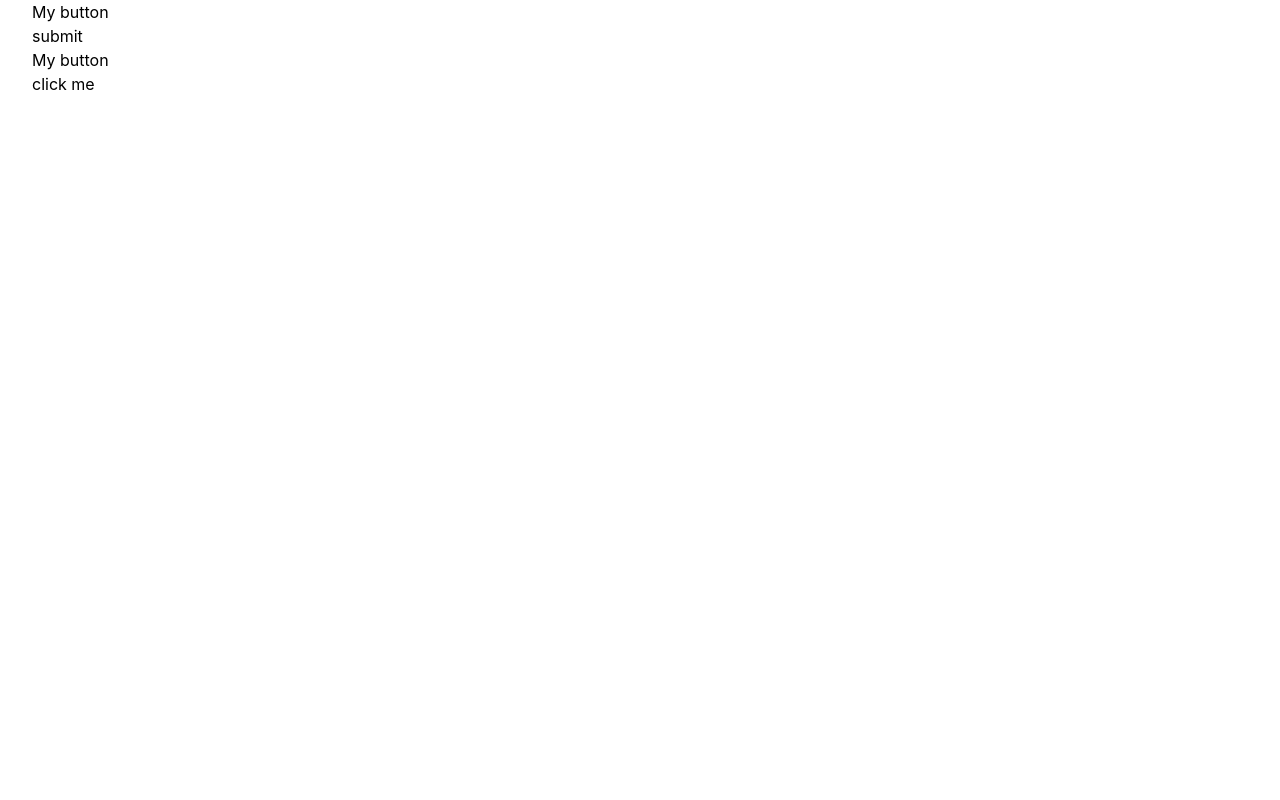
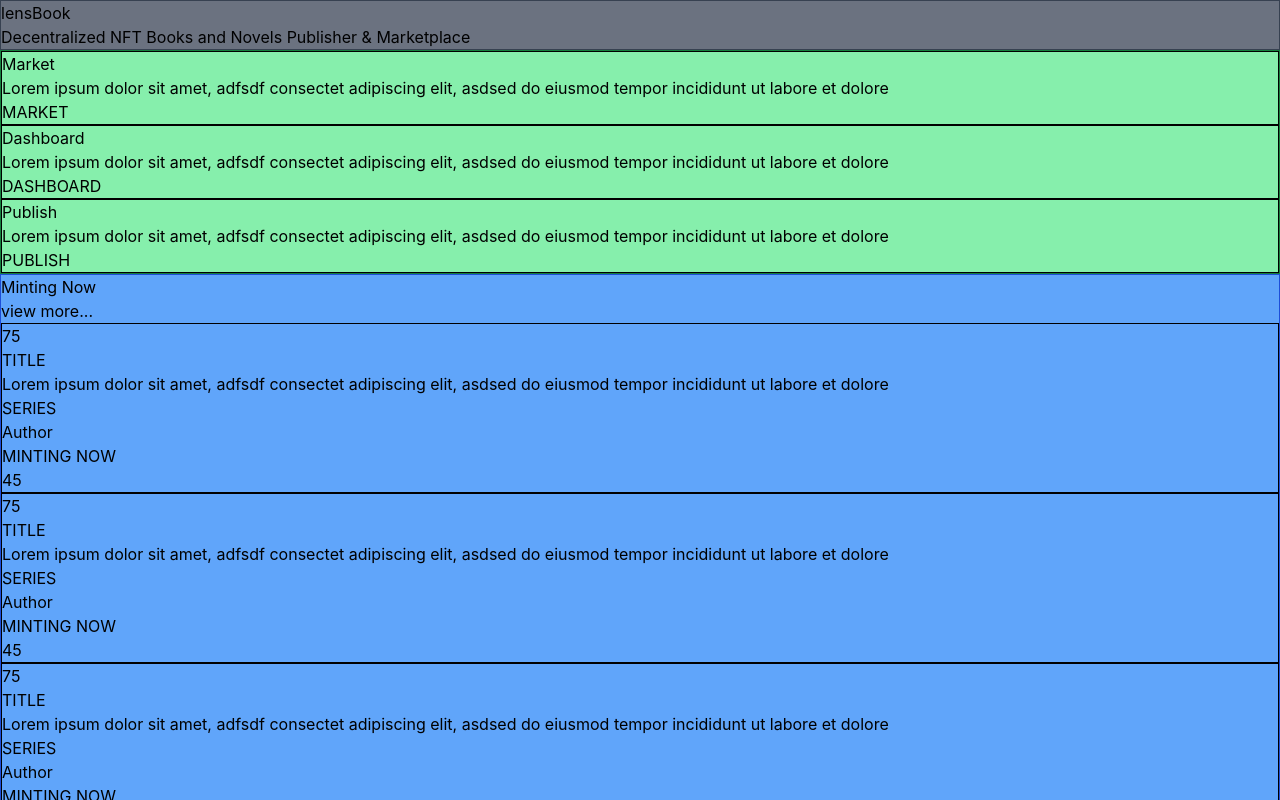
Before and after one commit to malik672/lensbook, a Next.js app in the folder client/: page / in a window 1280 px wide. Shown: the top 800 px of the page. Built offline with nearby package versions, Linux system fonts and the light colour scheme.

Commit message:
add initial structure

```diff
--- a/client/component/Button.js
+++ /dev/null
@@ -1,15 +0,0 @@
-export default function Button({ buttonName, buttonHandler }) {
-    return (
-        <>
-            <div>My button</div>
-            <button
-                className="border border-red-600"
-                onClick={() => {
-                    buttonHandler()
-                }}
-            >
-                {buttonName}
-            </button>
-        </>
-    )
-}
--- /dev/null
+++ b/client/component/MarketCard.js
@@ -0,0 +1,17 @@
+function MarketCard({ title, description, buttonName, buttonHandler }) {
+    return (
+        <div className="border border-black">
+            <p>{title}</p>
+            <p>{description}</p>
+            <button
+                onClick={() => {
+                    buttonHandler()
+                }}
+            >
+                {buttonName}
+            </button>
+        </div>
+    )
+}
+
+export default MarketCard
--- /dev/null
+++ b/client/component/NftCard.js
@@ -0,0 +1,16 @@
+function MarketCard({ title, description, image, series, author, rating, price, isMintingNow }) {
+    return (
+        <div className="border border-black">
+            <img src={image}></img>
+            <p>{rating}</p>
+            <p>{title}</p>
+            <p>{description}</p>
+            <p>{series}</p>
+            <p>{author}</p>
+            {isMintingNow && <button onClick={() => {}}>MINTING NOW</button>}
+            <p>{price}</p>
+        </div>
+    )
+}
+
+export default MarketCard
--- a/client/pages/index.js
+++ b/client/pages/index.js
@@ -1,7 +1,41 @@
 import Head from "next/head"
 import { useState } from "react"
 import styles from "../styles/Home.module.css"
-import Button from "../component/Button"
+import MarketCard from "../component/MarketCard"
+import NftCard from "../component/NftCard"
+
+const nfts = [
+    {
+        id: 1,
+        title: "TITLE",
+        description:
+            "Lorem ipsum dolor sit amet, adfsdf consectet adipiscing elit, asdsed do eiusmod tempor incididunt ut labore et dolore",
+        series: "SERIES",
+        author: "Author",
+        rating: 75,
+        price: 45,
+    },
+    {
+        id: 2,
+        title: "TITLE",
+        description:
+            "Lorem ipsum dolor sit amet, adfsdf consectet adipiscing elit, asdsed do eiusmod tempor incididunt ut labore et dolore",
+        series: "SERIES",
+        author: "Author",
+        rating: 75,
+        price: 45,
+    },
+    {
+        id: 3,
+        title: "TITLE",
+        description:
+            "Lorem ipsum dolor sit amet, adfsdf consectet adipiscing elit, asdsed do eiusmod tempor incididunt ut labore et dolore",
+        series: "SERIES",
+        author: "Author",
+        rating: 75,
+        price: 45,
+    },
+]
 
 export default function Home() {
     const [isBoolean, setIsBoolean] = useState(false)
@@ -16,15 +50,61 @@ export default function Home() {
 
     return (
         <>
-            <div className={styles.container}>
-                <Head>
-                    <title>Create Next App</title>
-                    <meta name="description" content="Generated by create next app" />
-                    <link rel="icon" href="/favicon.ico" />
-                </Head>
-                {isBoolean ? <div className="">Hello</div> : null}
-                <Button buttonName="submit" buttonHandler={handler} />
-                <Button buttonName="click me" buttonHandler={handler} />
+            <div className="border border-gray-700 bg-gray-500">
+                <h1>lensBook</h1>
+                <p>Decentralized NFT Books and Novels Publisher & Marketplace</p>
+            </div>
+            <div className="border border-green-700 bg-green-300">
+                <MarketCard
+                    title="Market"
+                    description="Lorem ipsum dolor sit amet, adfsdf consectet adipiscing elit, asdsed do eiusmod tempor incididunt ut labore et dolore"
+                    buttonName="MARKET"
+                    buttonHandler={() => {}}
+                />
+                <MarketCard
+                    title="Dashboard"
+                    description="Lorem ipsum dolor sit amet, adfsdf consectet adipiscing elit, asdsed do eiusmod tempor incididunt ut labore et dolore"
+                    buttonName="DASHBOARD"
+                    buttonHandler={() => {}}
+                />
+                <MarketCard
+                    title="Publish"
+                    description="Lorem ipsum dolor sit amet, adfsdf consectet adipiscing elit, asdsed do eiusmod tempor incididunt ut labore et dolore"
+                    buttonName="PUBLISH"
+                    buttonHandler={() => {}}
+                />
+            </div>
+            <div className="border border-blue-700 bg-blue-400">
+                <p>Minting Now</p>
+                <p>view more...</p>
+                {nfts.map((nft) => (
+                    <NftCard
+                        key={nft.id}
+                        title={nft.title}
+                        description={nft.description}
+                        series={nft.series}
+                        author={nft.author}
+                        rating={nft.rating}
+                        price={nft.price}
+                        isMintingNow={true}
+                    />
+                ))}
+            </div>
+            <div className="border border-black bg-blue-200">
+                <p>Top Sellers</p>
+                <p>view more...</p>
+                {nfts.map((nft) => (
+                    <NftCard
+                        key={nft.id}
+                        title={nft.title}
+                        description={nft.description}
+                        series={nft.series}
+                        author={nft.author}
+                        rating={nft.rating}
+                        price={nft.price}
+                        isMintingNow={false}
+                    />
+                ))}
             </div>
         </>
     )
--- a/client/pages/nft.js
+++ /dev/null
@@ -1,7 +0,0 @@
-export default function nft() {
-    return (
-        <>
-            <div>My nft</div>
-        </>
-    )
-}
```
